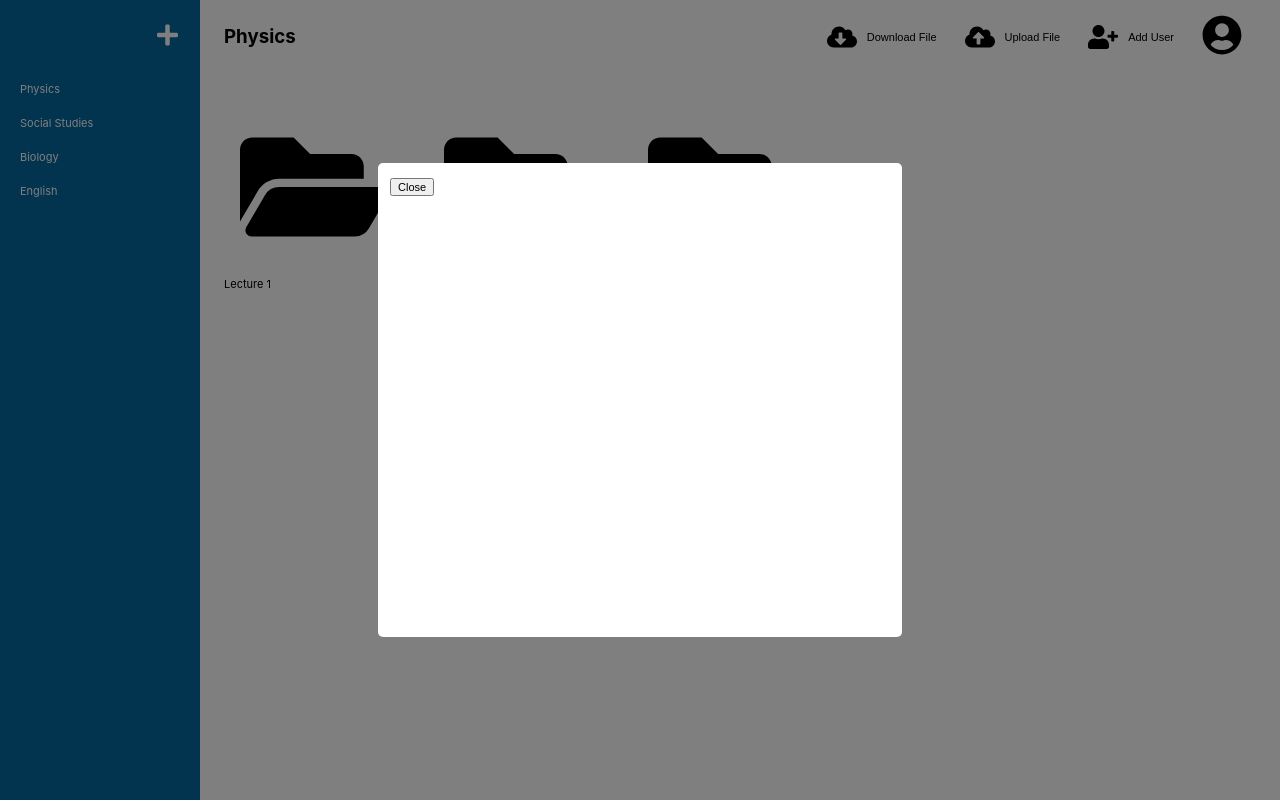
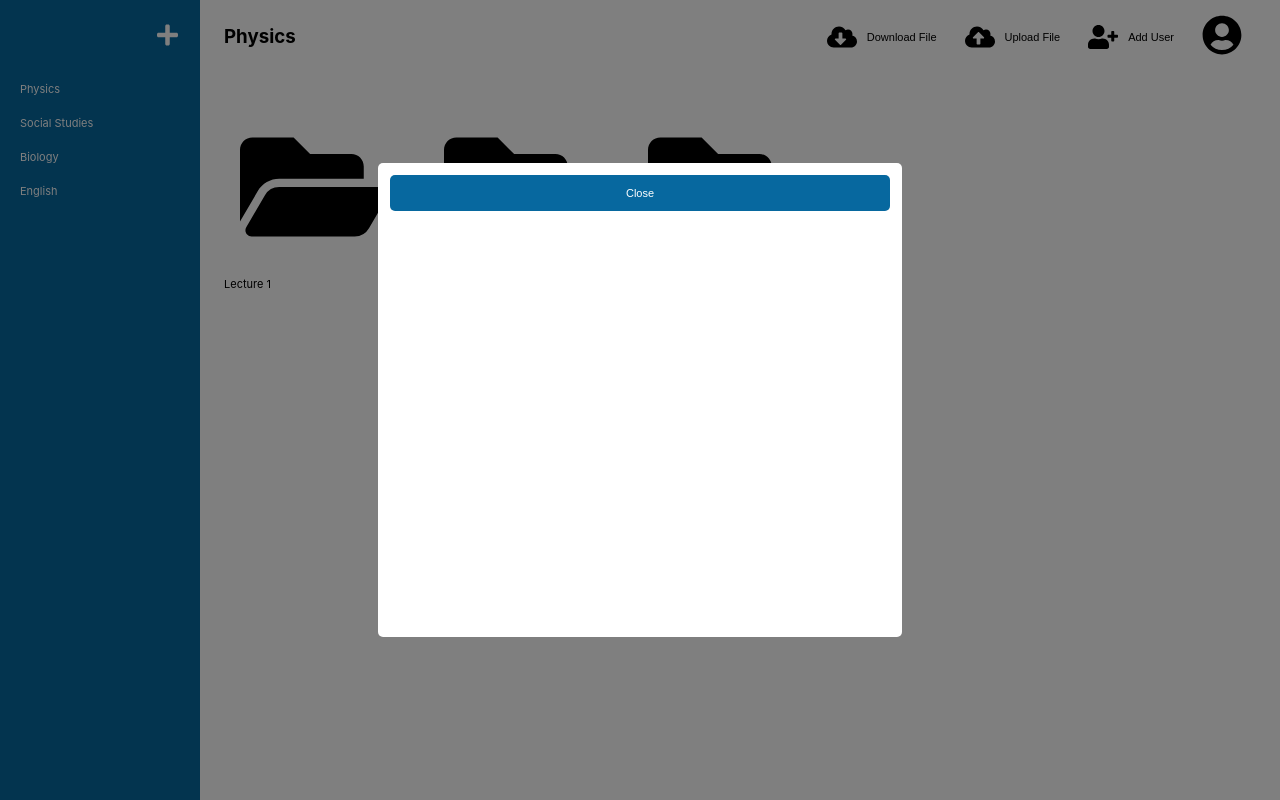
Before and after one commit to hyungmogu/note-sharing-app, a React (Create React App) app in the folder web/: page /note-sharing-app/notes/1 in a window 1280 px wide. Built offline with nearby package versions, Linux system fonts and the light colour scheme.

Commit message:
feat: Add button 'close' 'UploadFileModal'

```diff
--- a/web/src/App.scss
+++ b/web/src/App.scss
@@ -743,3 +743,10 @@ input {
     display: initial;
   }
 }
+
+
+.uploadFileModal {
+  .button {
+    width: 100%;
+  }
+}
--- a/web/src/modals/UploadFileModal.js
+++ b/web/src/modals/UploadFileModal.js
@@ -10,8 +10,8 @@ class UploadFileModal extends Component {
     render() {
         return (
             <Modal ref={this.modalRef}>
-                <section>
-                    <button>Close</button>
+                <section className="uploadFileModal">
+                    <button className="button button--primary">Close</button>
                 </section>
             </Modal>
         );
```
